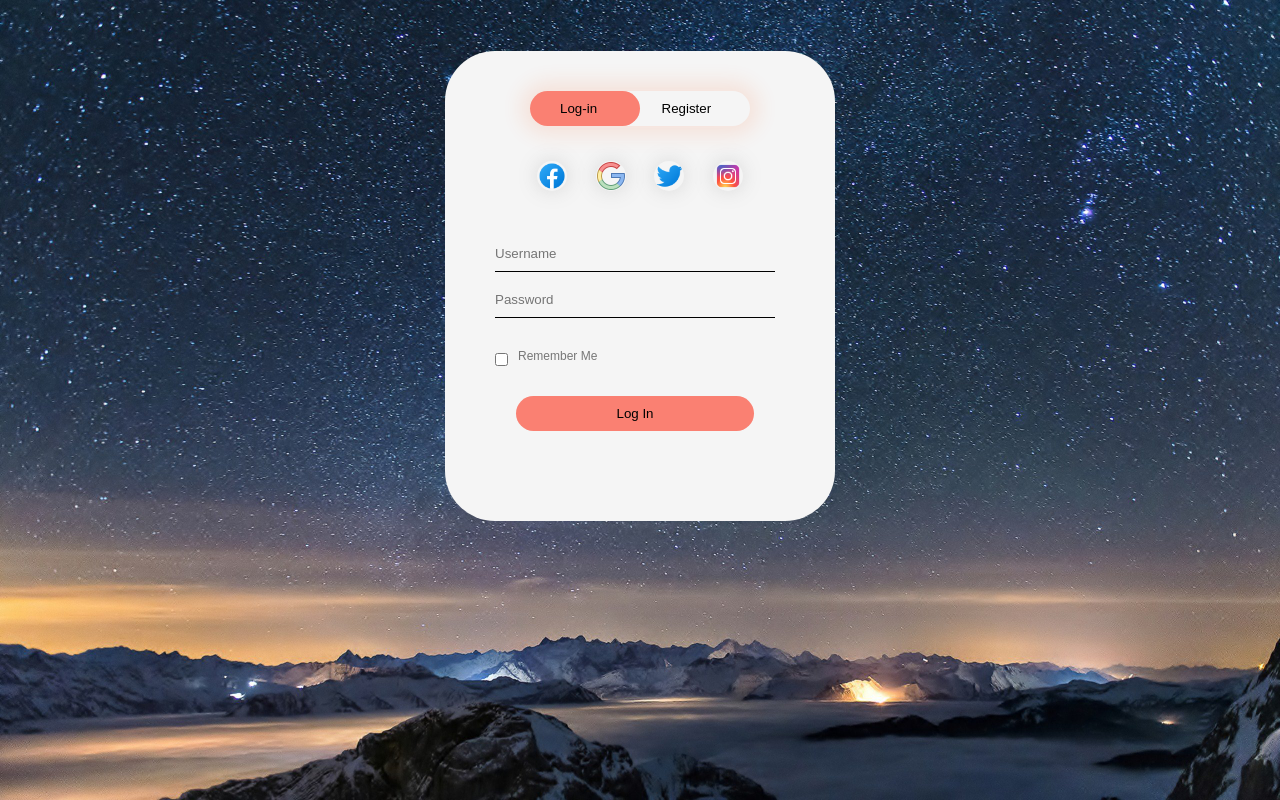
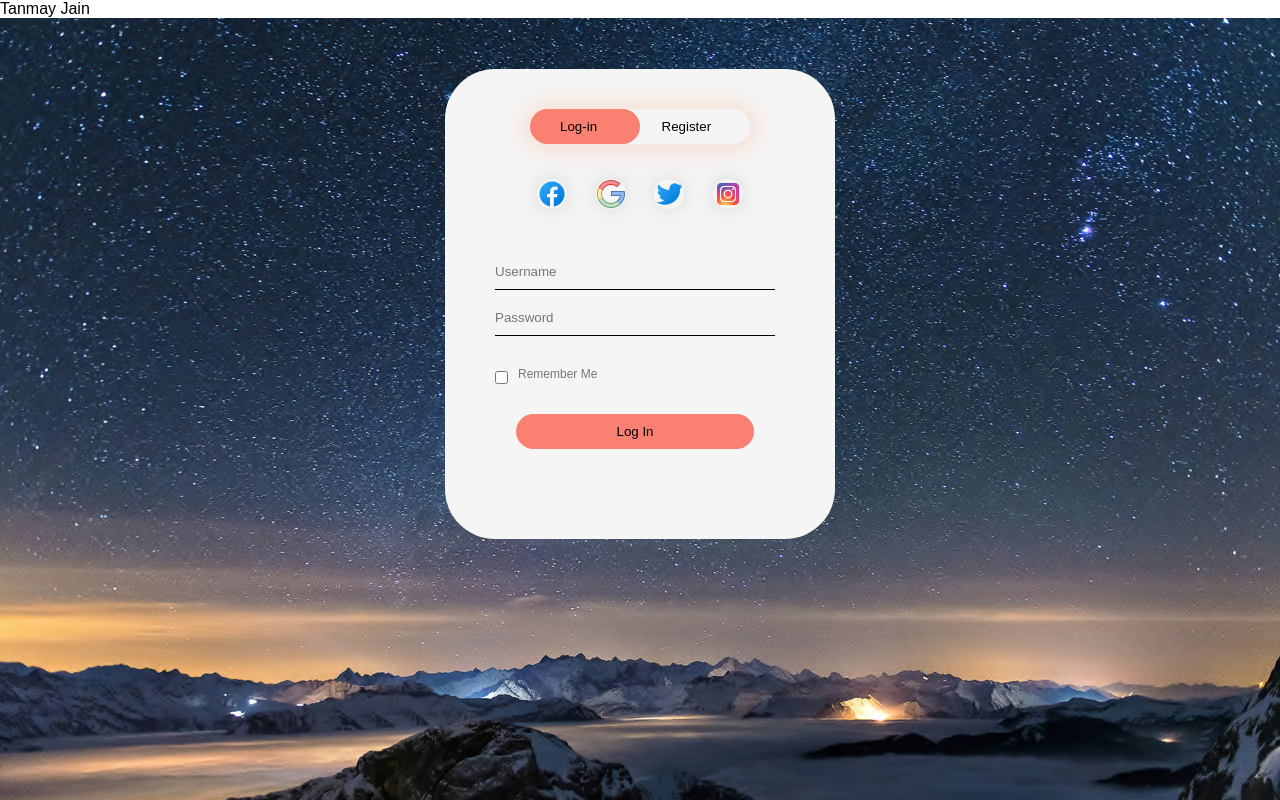
Before and after one commit to itztanmayjain/Html-login-page, a plain HTML site: page index.html in a window 1280 px wide. Drawn offline with Linux system fonts and the light colour scheme.

Commit message:
Update index.html

```diff
--- a/index.html
+++ b/index.html
@@ -1,3 +1,4 @@
+<author>Tanmay Jain</author>
 <!DOCTYPE html>
 <html>
 <head>
```
